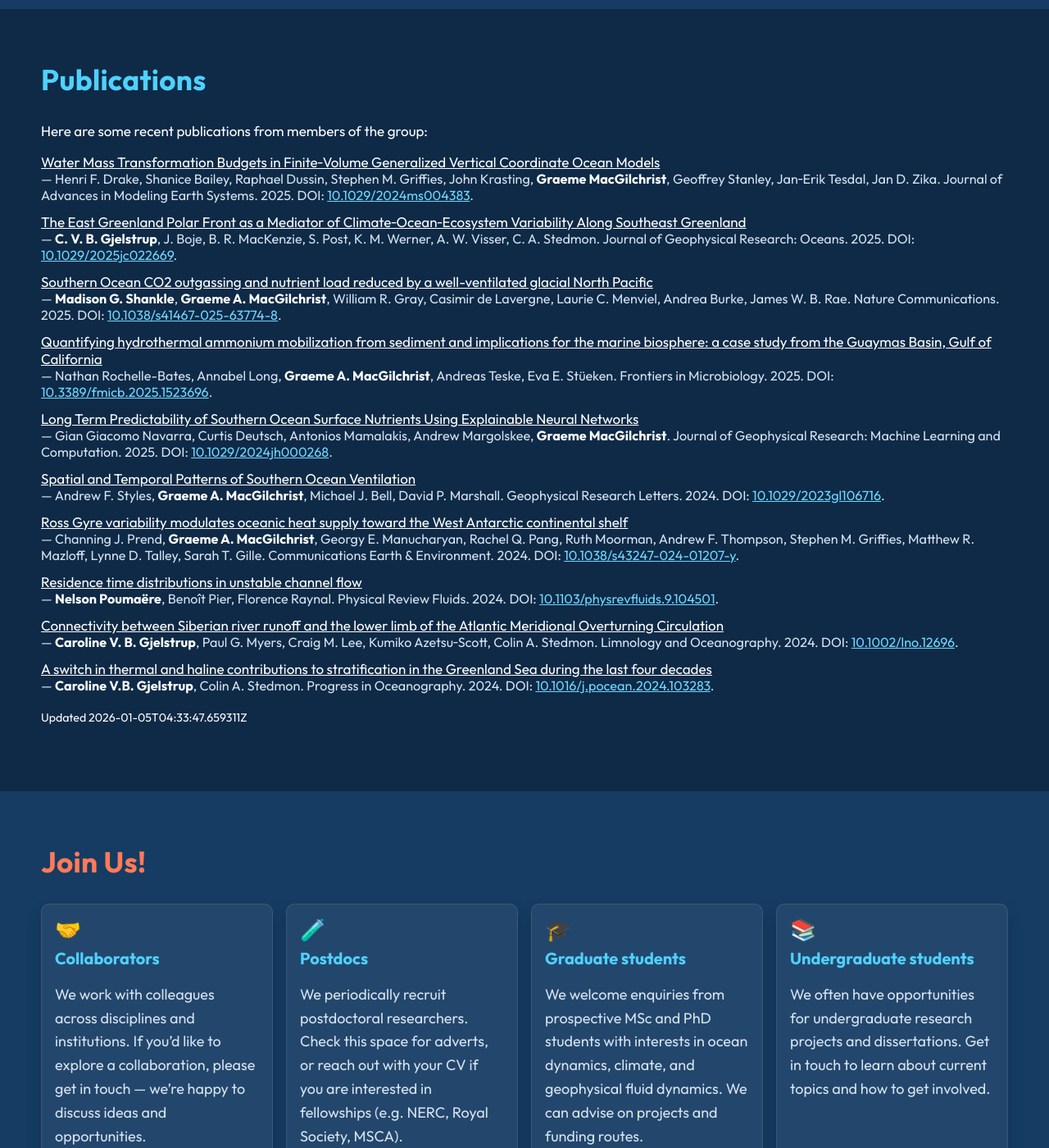
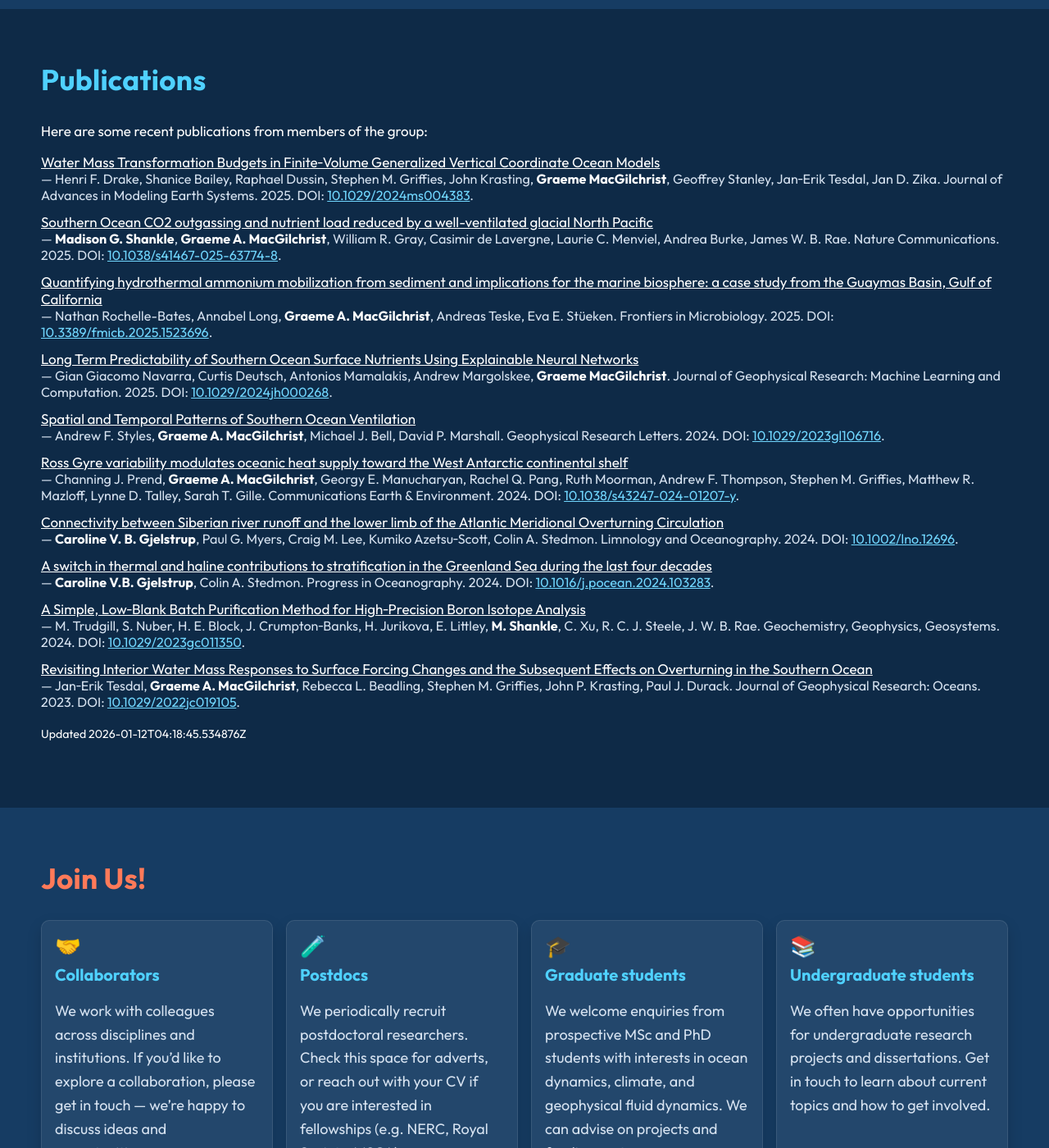
Before and after one commit to ODyn-StAndrews/ODyn-StAndrews.github.io, a Jekyll site: the page built from index.html, in a window 1280 px wide and 1400 px high, scrolled down 4943 px. Shown: the whole window at 82% size. Built offline with Jekyll 4.4.1, drawn with Linux system fonts in a browser that asks for light colours.

Commit message:
chore: update publications data

```diff
--- a/_data/publications.json
+++ b/_data/publications.json
@@ -1,6 +1,6 @@
 {
-  "generated_at": "2026-01-05T04:33:47.659311Z",
-  "count": 28,
+  "generated_at": "2026-01-12T04:18:45.534876Z",
+  "count": 26,
   "items": [
     {
       "title": "Water Mass Transformation Budgets in Finite\u2010Volume Generalized Vertical Coordinate Ocean Models",
@@ -20,24 +20,6 @@
       "year": 2025,
       "doi": "10.1029/2024ms004383",
       "url": "https://doi.org/10.1029/2024ms004383",
-      "type": "journal-article"
-    },
-    {
-      "title": "The East Greenland Polar Front as a Mediator of Climate\u2010Ocean\u2010Ecosystem Variability Along Southeast Greenland",
-      "authors": "C. V. B. Gjelstrup, J. Boje, B. R. MacKenzie, S. Post, K. M. Werner, A. W. Visser, C. A. Stedmon",
-      "authors_list": [
-        "C. V. B. Gjelstrup",
-        "J. Boje",
-        "B. R. MacKenzie",
-        "S. Post",
-        "K. M. Werner",
-        "A. W. Visser",
-        "C. A. Stedmon"
-      ],
-      "venue": "Journal of Geophysical Research: Oceans",
-      "year": 2025,
-      "doi": "10.1029/2025jc022669",
-      "url": "https://doi.org/10.1029/2025jc022669",
       "type": "journal-article"
     },
     {
@@ -124,20 +106,6 @@
       "year": 2024,
       "doi": "10.1038/s43247-024-01207-y",
       "url": "https://doi.org/10.1038/s43247-024-01207-y",
-      "type": "journal-article"
-    },
-    {
-      "title": "Residence time distributions in unstable channel flow",
-      "authors": "Nelson Pouma\u00ebre, Beno\u00eet Pier, Florence Raynal",
-      "authors_list": [
-        "Nelson Pouma\u00ebre",
-        "Beno\u00eet Pier",
-        "Florence Raynal"
-      ],
-      "venue": "Physical Review Fluids",
-      "year": 2024,
-      "doi": "10.1103/physrevfluids.9.104501",
-      "url": "https://doi.org/10.1103/physrevfluids.9.104501",
       "type": "journal-article"
     },
     {
```
